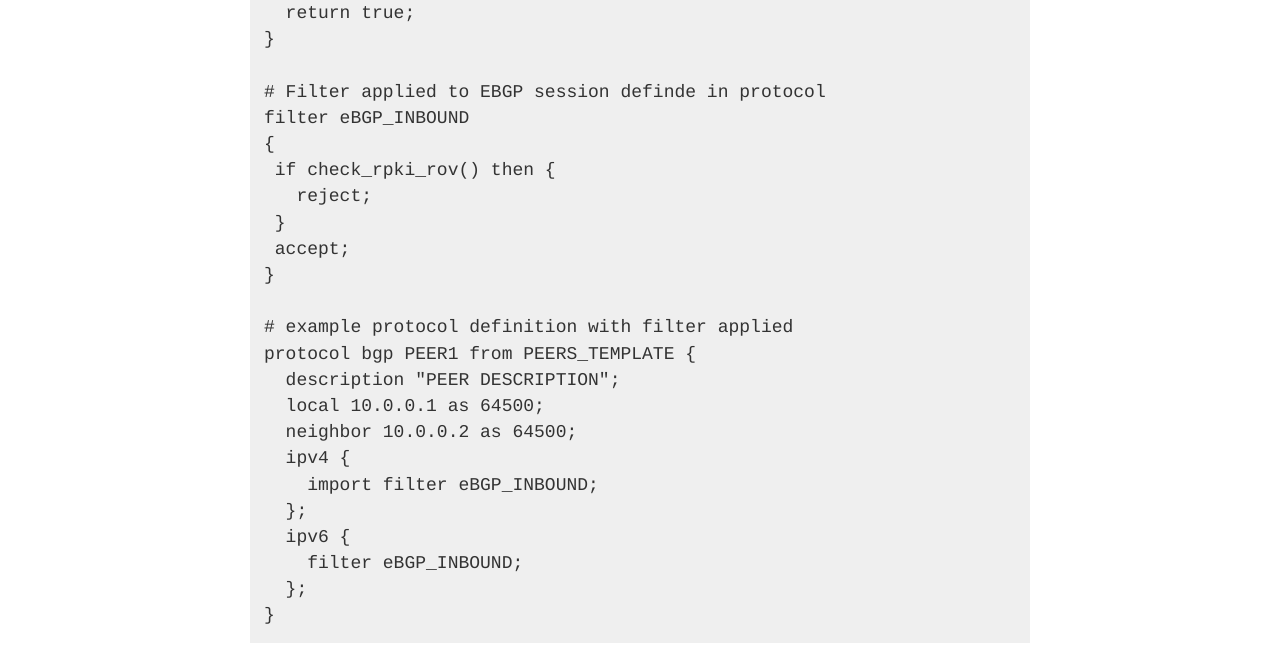
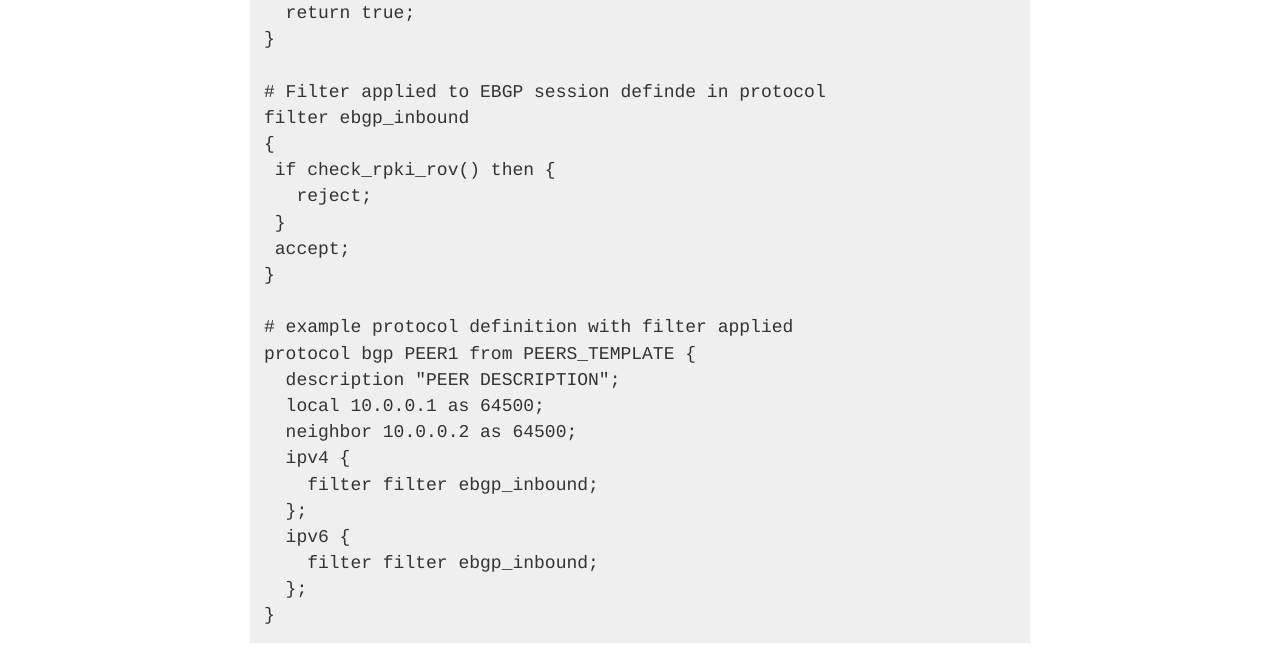
Before and after one commit to NLNOG/bgpfilterguide, a Jekyll site: the page built from guides/reject_invalids.md, in a window 1280 px wide and 1400 px high, scrolled down 3770 px. Shown: the part 665-1326 px from the top of the window. Built offline with Jekyll 4.4.1, drawn with Linux system fonts in a browser that asks for light colours; some of the changed text lies outside the part shown.

Commit message:
more corrections

````diff
--- a/guides/reject_invalids.md
+++ b/guides/reject_invalids.md
@@ -173,7 +173,7 @@ function check_rpki_rov()
 }
 
 # Filter applied to EBGP session definde in protocol
-filter eBGP_INBOUND
+filter ebgp_inbound
 {
  if check_rpki_rov() then {
    reject;
@@ -187,10 +187,10 @@ protocol bgp PEER1 from PEERS_TEMPLATE {
   local 10.0.0.1 as 64500;
   neighbor 10.0.0.2 as 64500;
   ipv4 {
-    import filter eBGP_INBOUND;
+    filter filter ebgp_inbound;
   };
   ipv6 {
-    filter eBGP_INBOUND;
+    filter filter ebgp_inbound;
   };
 }
 ```
````
